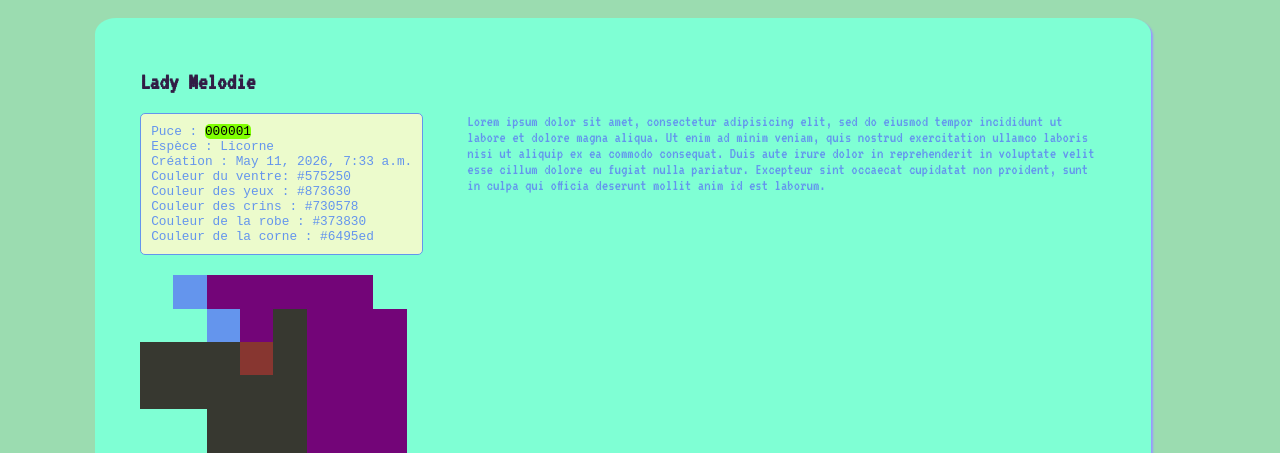
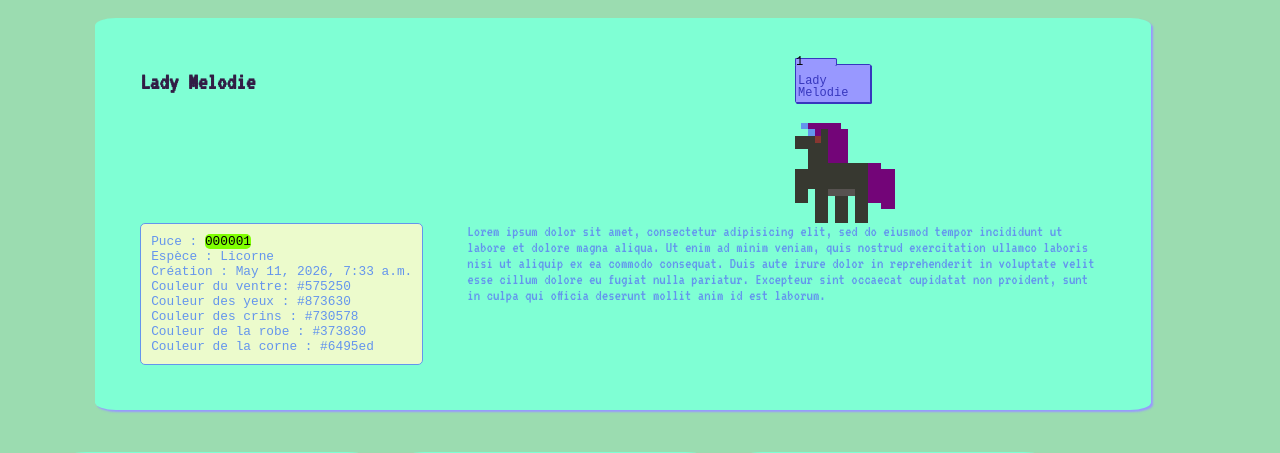
Before and after one commit to leabeaubois/Pony-Factory, a Django app: page /details/1 in a window 1280 px wide. Shown: the part 107-560 px from the top of the page. Run offline with Django 5.2, Linux system fonts and the light colour scheme; data comes from the database, SQL or seed files in the repository.

Commit message:
Adding Pony Label but script still need some work

```diff
--- /dev/null
+++ b/desktop.ini
@@ -0,0 +1,6 @@
+[.ShellClassInfo]
+IconResource=C:\windows\System32\SHELL32.dll,84
+[ViewState]
+Mode=
+Vid=
+FolderType=StorageProviderGeneric
--- a/my_pony_club/ponies/static/css/pony-style.css
+++ b/my_pony_club/ponies/static/css/pony-style.css
@@ -277,7 +277,7 @@ h2 {
   grid-template-rows: repeat(15, 1fr);
   width: 100px;
   height: 100px;
-  cursor: pointer;
+
   position: relative;
   padding: 20px 0 0 0;
 }
@@ -808,3 +808,50 @@ h2 {
     grid-row: 8/14;
   }
 }
+
+
+
+.label{
+  font-family: 'Courier New', Courier, monospace;
+  height: fit-content;
+  margin: 0;
+  background-color: #9898ff;
+  font-size: 0.75rem;
+  width: 70px;
+  line-height: 0.75rem;
+  padding: 0.15rem;
+  border: 1px solid #3737be;
+  border-radius: 0.1rem;
+  box-shadow: #3737be 1px 1px 0px;
+
+  & p {padding: 0;
+      margin: 0;}
+  & a {
+  text-decoration: none;
+
+  color: #3737be;}
+}
+
+
+
+.label-pony-id{
+display: block;
+  top: -9px;
+  right: 0;
+  color: black;
+  background-color: #9898ff;
+  position: relative;
+  border-left: 1px solid #3737be;
+  border-top: 1px solid #3737be;
+  border-radius: 0.1rem;
+  width: 40px;
+  left: -3px;
+  line-height: 0.45rem;
+  box-shadow: #3737be 1px 0px 0px;
+}
+
+
+  .label:hover {
+    transform: translate(-2px, -2px);
+    box-shadow: #3737be 2px 2px 0px;
+  }
--- a/my_pony_club/ponies/static/js/scripts.js
+++ b/my_pony_club/ponies/static/js/scripts.js
@@ -79,11 +79,13 @@ const gameArea = document.getElementById('game-area');
         //console.log("1 . multiplication")
         numPonies++
         const basePony = document.getElementById('pony1');
+        const basePonyLabel = document.getElementById('label-pony-1');
+        const newPonyLabel = basePonyLabel.cloneNode(true);
         const newPony = basePony.cloneNode(true);
 
-        //console.log("new pony id:", numPonies)
+        newPonyLabel.id = "label-pony" + numPonies;
         newPony.id = "pony" + numPonies;
-        //  newPony.classList.add('pony');
+
         newPony.setAttribute('draggable', 'true');
 
         // 2. Positionner le nouveau cercle près de la cible
@@ -201,6 +203,10 @@ const gameArea = document.getElementById('game-area');
         }
 
 
+        // Supprimer l'info corne
+        // remplacer la manière de récupérer les variables ?
+        // stocker qqlpart, ex :
+
         // SKIN PARENT B
         //
         var eyeB = convertRgb(target.getElementsByClassName('eye')[0].style.backgroundColor)
@@ -241,7 +247,7 @@ const gameArea = document.getElementById('game-area');
         var parentAcolor = convertRgb(dragged.style.backgroundColor)
         var babyColorMix50 = mix_hexes(parentAcolor, parentBcolor)
         var possibilities = [parentAcolor, parentBcolor, babyColorMix50]
-       let babyColor = possibilities[Math.floor(Math.random() * possibilities.length)];
+        let babyColor = possibilities[Math.floor(Math.random() * possibilities.length)];
 
 
         var eyeBabyColor = eyePossibilities[Math.floor(Math.random() * eyePossibilities.length)];
@@ -287,11 +293,20 @@ const gameArea = document.getElementById('game-area');
         newPony.classList.add(babySpecies);
 
 
+
         // 4. Ajouter les événements drag au nouveau cercle
         makeDraggable(newPony);
 
         // 5. Ajouter au DOM dans la zone de jeu
         gameArea.appendChild(newPony);
+
+
+
+        const wrapper = document.createElement('div.pony-build');
+        newPony.parentNode.insertBefore(wrapper, newPony);
+
+        newPony.appendChild(newPonyLabel);
+
       } //End if --> drop
     }
   });
--- a/my_pony_club/ponies/templates/pony_builder.html
+++ b/my_pony_club/ponies/templates/pony_builder.html
@@ -1,4 +1,8 @@
-  {% if pony.species == "1" %}
+
+
+{% if pony.species == "1" %}
+            <div class="pony-build">
+            {% include "pony_label.html" %}
                 <div id="pony{{ pony.id }}" class="pony licorne" draggable="true" >
                     <div class="li eye" style="background-color:{{ pony.eye_color }};"></div>
                     <div class="li head"  style="background-color: {{ pony.coat_color }};"></div>
@@ -27,8 +31,11 @@
                     <div class="li queue"  style="background-color: {{ pony.mane_color }};"></div>
                     <div class="li queue1"  style="background-color: {{ pony.mane_color }};"></div>
                 </div>
+            </div>
 
-                {% elif pony.species == "2" %}
+            {% elif pony.species == "2" %}
+            <div class="pony-build">
+                 {% include "pony_label.html" %}
                 <div id="pony{{ pony.id }}" class="pony rustique" draggable="true" >
                     <div class="ru eye" style="background-color:{{ pony.eye_color }};"></div>
                     <div class="ru head"  style="background-color: {{ pony.coat_color }};"></div>
@@ -57,8 +64,11 @@
                     <div class="ru queue"  style="background-color: {{ pony.mane_color }};"></div>
                     <div class="ru queue1"  style="background-color: {{ pony.mane_color }};"></div>
                 </div>
+            </div>
 
                 {% elif pony.species == "3" %}
+            <div class="pony-build">
+                 {% include "pony_label.html" %}
                 <div id="pony{{ pony.id }}" class="pony sport" draggable="true" >
                     <div class="sp eye" style="background-color:{{ pony.eye_color }};"></div>
                     <div class="sp head"  style="background-color: {{ pony.coat_color }};"></div>
@@ -87,8 +97,10 @@
                     <div class="sp queue"  style="background-color: {{ pony.mane_color }};"></div>
                     <div class="sp queue1"  style="background-color: {{ pony.mane_color }};"></div>
                 </div>
-
+            </div>
                 {% elif pony.species == "4" %}
+            <div class="pony-build">
+                 {% include "pony_label.html" %}
                  <div id="pony{{ pony.id }}" class="pony nocturne" draggable="true" >
                     <div class="no eye" style="background-color:{{ pony.eye_color }};"></div>
                     <div class="no head"  style="background-color: {{ pony.coat_color }};"></div>
@@ -117,8 +129,11 @@
                     <div class="no queue"  style="background-color: {{ pony.mane_color }};"></div>
                     <div class="no queue1"  style="background-color: {{ pony.mane_color }};"></div>
                 </div>
+            </div>
 
                 {% elif pony.species == "5" %}
+            <div class="pony-build">
+                 {% include "pony_label.html" %}
                  <div id="pony{{ pony.id }}" class="pony digitale" draggable="true" >
                     <div class="di eye" style="background-color:{{ pony.eye_color }};"></div>
                     <div class="di head"  style="background-color: {{ pony.coat_color }};"></div>
@@ -147,4 +162,5 @@
                     <div class="di queue"  style="background-color: {{ pony.mane_color }};"></div>
                     <div class="di queue1"  style="background-color: {{ pony.mane_color }};"></div>
                 </div>
+            </div>
                 {% endif %}
--- /dev/null
+++ b/my_pony_club/ponies/templates/pony_label.html
@@ -0,0 +1,6 @@
+ <div id="label-pony-{{ pony.id }}" class="label">
+    <a href="details/{{ pony.id }}">
+      <p class="label-pony-id">{{ pony.id }}</p>
+      <p class="label-pony-name">{{ pony.name }}</p>
+    </a>
+</div>
```
Also changed, not shown: my_pony_club/ponies/templates/ponies_list.html (+1 -21 lines).
